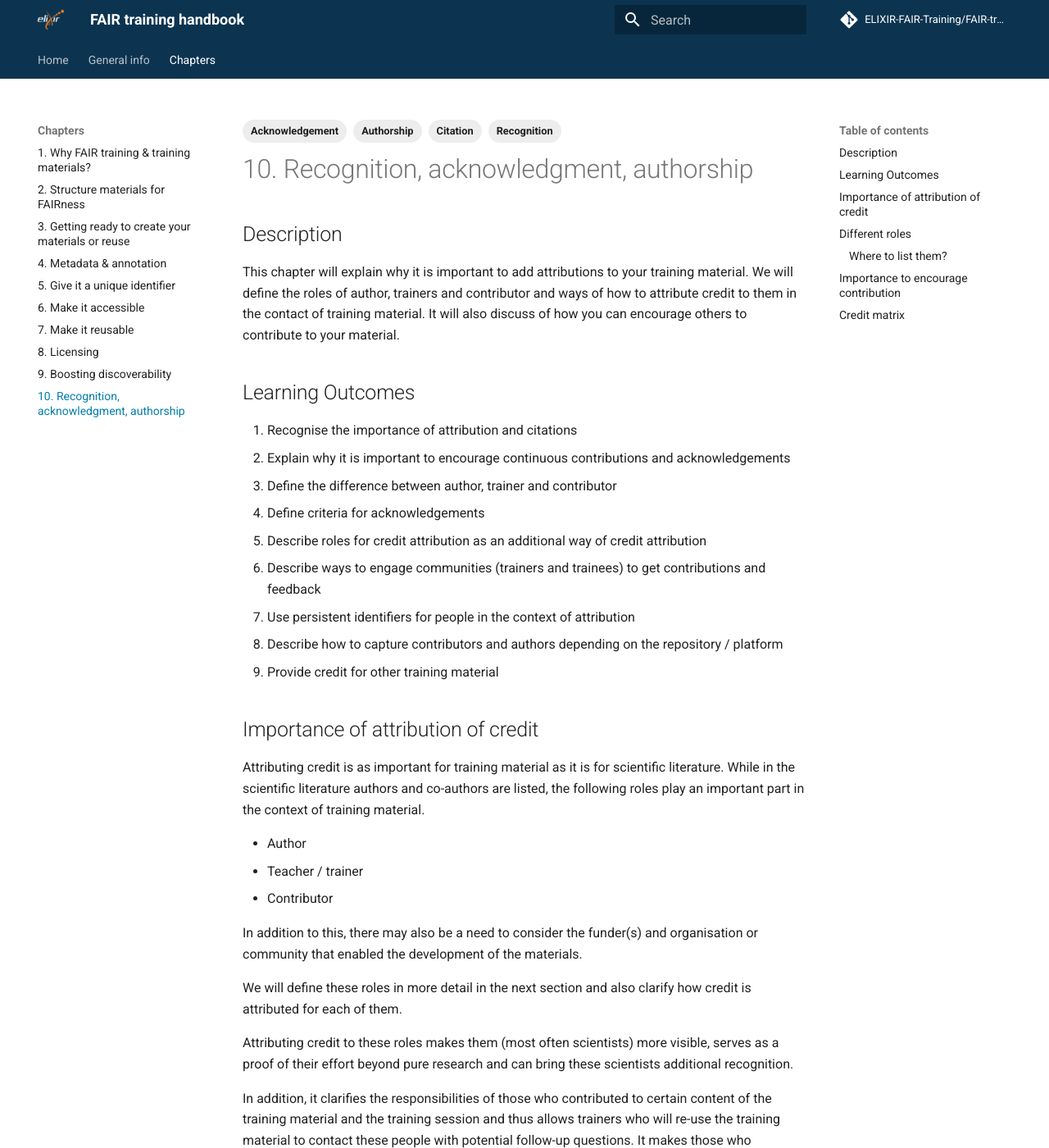
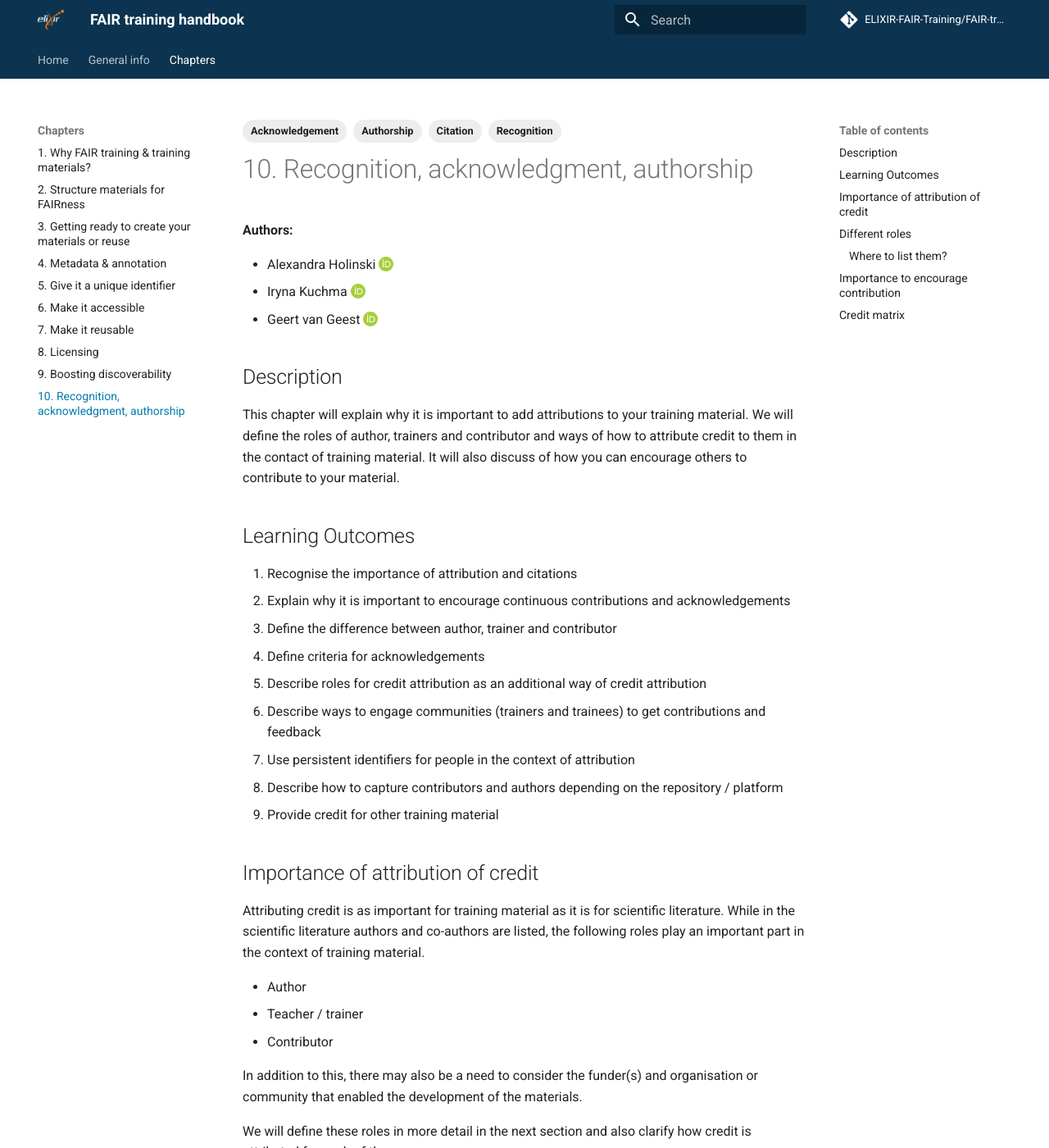
Before and after one commit to elixir-europe-training/ELIXIR-TrP-FAIR-training-handbook, an MkDocs documentation site: the page built from docs/chapters/chapter_10.md, in a window 1280 px wide and 1400 px high. Shown: the whole window at 82% size. Built offline with MkDocs 1.6.1 and Material for MkDocs 9.7.7, drawn with Linux system fonts in a browser that asks for light colours; comment, search, counter and statistics services are not loaded.

Commit message:
adds authors to chapter 10

```diff
--- a/docs/chapters/chapter_10.md
+++ b/docs/chapters/chapter_10.md
@@ -5,6 +5,12 @@ tags:
     - Authorship
     - Citation
 ---
+
+**Authors:**
+
+- Alexandra Holinski [:custom-orcid:](https://orcid.org/0000-0003-2321-5568)
+- Iryna Kuchma [:custom-orcid:](https://orcid.org/0000-0002-2064-3439)
+- Geert van Geest [:custom-orcid:](https://orcid.org/0000-0002-1561-078X)
 
 ## Description
 
--- a/mkdocs.yml
+++ b/mkdocs.yml
@@ -20,6 +20,7 @@ theme:
   name: material
   logo: assets/images/white-orange-logo.png
   favicon: assets/images/elixir_favicon.ico
+  custom_dir: overrides
   features:
     - navigation.tabs
 
@@ -53,6 +54,9 @@ markdown_extensions:
   - pymdownx.emoji:
       emoji_index: !!python/name:materialx.emoji.twemoji
       emoji_generator: !!python/name:materialx.emoji.to_svg
+      options:
+        custom_icons:
+          - overrides/.icons
 
 extra_css:
   - stylesheets/extra.css
```
Also changed, not shown: overrides/.icons/custom/orcid.svg (added).
